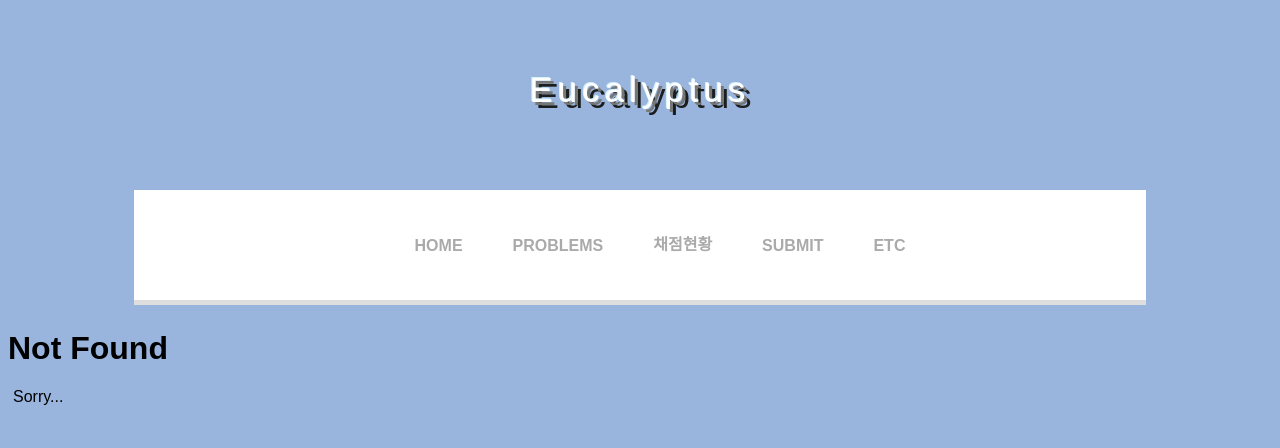
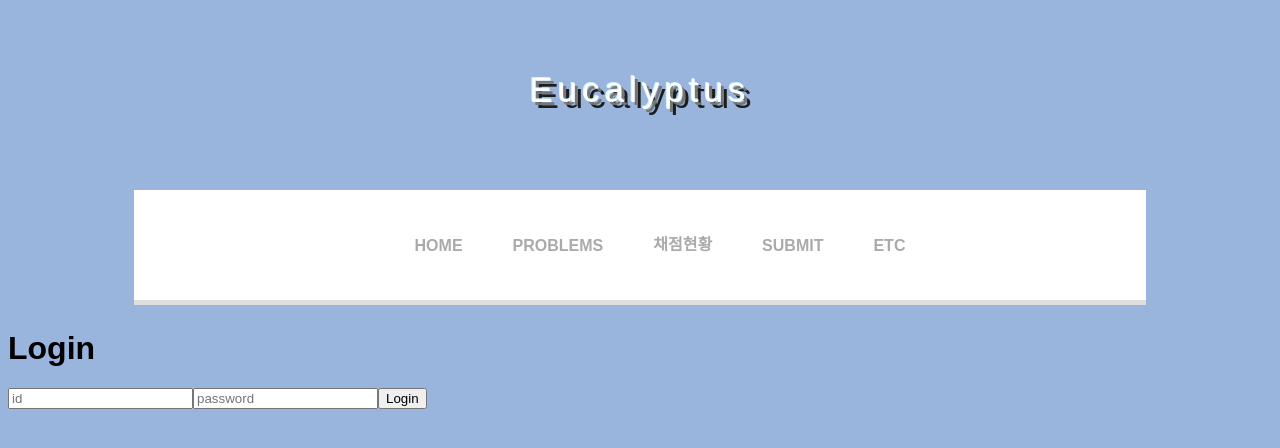
Before and after one commit to wja0/react, a React (Create React App) app in the folder eucalyptus/: page /login in a window 1280 px wide. Before the commit this address had no page. Shown: the top 448 px of the page. Built offline with nearby package versions, Linux system fonts and the light colour scheme.

Commit message:
create login page

```diff
--- /dev/null
+++ b/eucalyptus/src/components/LoginForm.js
@@ -0,0 +1,28 @@
+import React from 'react';
+import styled from 'styled-components';
+import oc from 'open-color';
+
+const id = styled.input`
+    color: ${oc.gray[8]};
+`;
+
+function LoginForm() {
+    return (
+        <div className="Login">
+            <h1 className="text__Login">Login</h1>
+            <input
+                className="input__id"
+                type="text"
+                placeholder="id"
+            />
+            <input
+                className="input__pw"
+                type="password"
+                placeholder="password"
+            />
+            <button className="button__Login">Login</button>
+        </div>
+    );
+}
+
+export default LoginForm;
--- /dev/null
+++ b/eucalyptus/src/pages/Auth.js
@@ -0,0 +1,10 @@
+import React from 'react';
+import LoginForm from '../components/LoginForm';
+
+function Auth() {
+    return (
+        <LoginForm/>
+    );
+}
+
+export default Auth;
--- a/eucalyptus/src/pages/Pages.js
+++ b/eucalyptus/src/pages/Pages.js
@@ -1,6 +1,6 @@
 import React from 'react';
 import {Switch , Route} from 'react-router-dom';
-import {status, submit ,NotFound, problem ,Home , problemset, Tmp } from './index';
+import {status, submit ,NotFound, problem ,Home , problemset, Tmp, Auth } from './index';
 
 const Pages = () => (
     <Switch>
@@ -11,6 +11,7 @@ const Pages = () => (
         <Route path='/submit/' component={submit} />
         <Route path='/submit/:id' component={submit} />
         <Route path='/Tmp' component={Tmp} />
+        <Route path='/login' component={Auth} />
         <Route component={NotFound} />
     </Switch>
 );
--- a/eucalyptus/src/pages/index.js
+++ b/eucalyptus/src/pages/index.js
@@ -5,3 +5,4 @@ export { default as NotFound } from './NotFound';
 export { default as status } from './status';
 export { default as submit } from './submit';
 export { default as Tmp } from './Tmp';
+export { default as Auth } from "./Auth"
```
Also changed, not shown: 1 other file (tests, documents, lock files or other folders).
